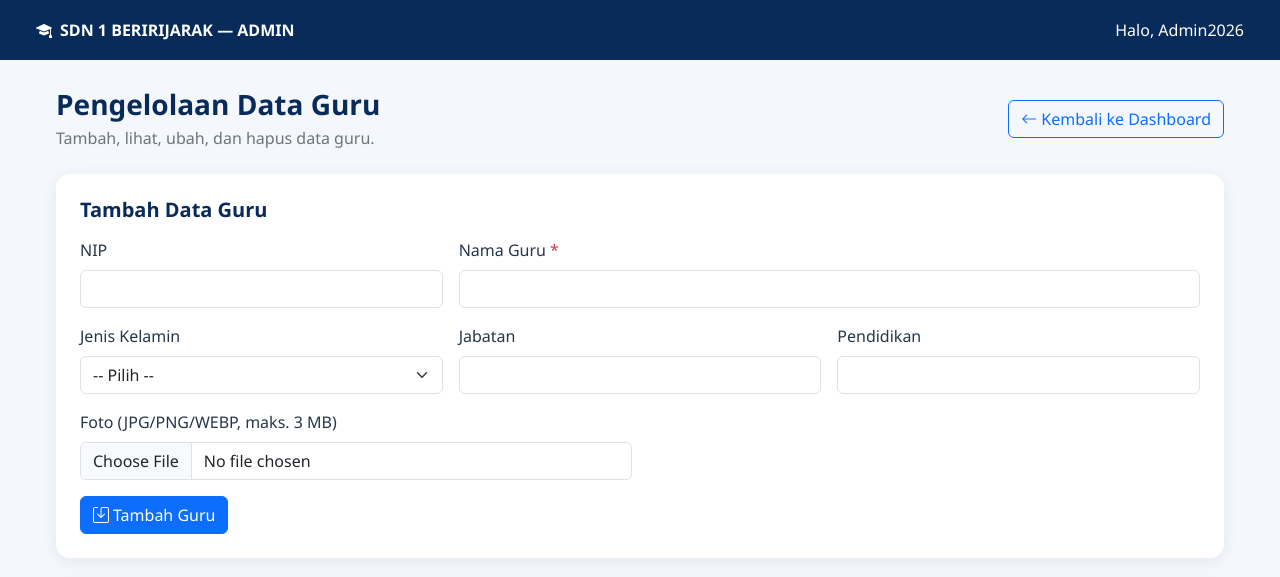
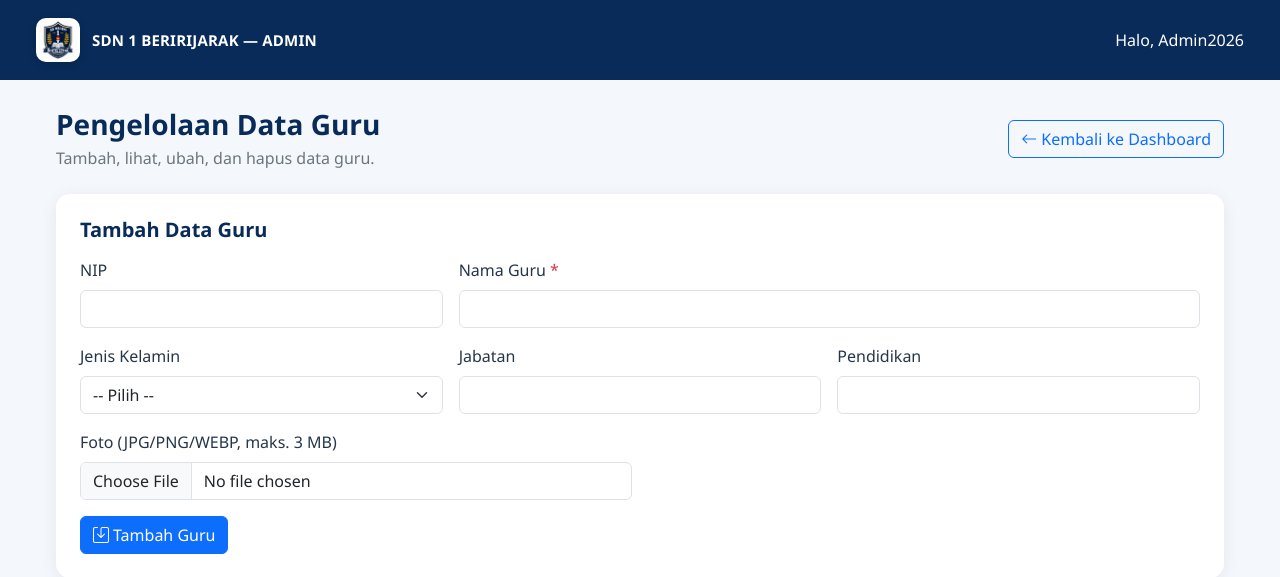
Before and after one commit to rialatifa72-coder/website-sdn1-beririjarak, a PHP site: page /admin/data_guru.php in a window 1280 px wide. Shown: the top 577 px of the page. Run offline with PHP 8.4, Linux system fonts and the light colour scheme; a user stored in the database is signed in; data that the repository does not hold is empty.

Commit message:
Tambahkan logo sekolah pada header halaman admin

```diff
--- a/admin/data_guru.php
+++ b/admin/data_guru.php
@@ -128,10 +128,14 @@ $daftarGuru = mysqli_query($koneksi, "SELECT id,nip,nama_guru,jenis_kelamin,jaba
 <link href="https://cdn.jsdelivr.net/npm/bootstrap-icons@1.11.3/font/bootstrap-icons.min.css" rel="stylesheet">
 <style>
 body{background:#f4f7fb;color:#26364a;font-family:'Segoe UI',Tahoma,sans-serif}.topbar{background:#082b59;color:#fff;padding:18px 24px}.wrap{max-width:1200px;margin:28px auto;padding:0 16px}.panel{background:#fff;border:0;border-radius:14px;box-shadow:0 3px 16px rgba(20,50,90,.07);padding:24px}.table th{background:#edf4fc;color:#294665;white-space:nowrap}.foto{width:48px;height:48px;object-fit:cover;border-radius:8px}.judul{color:#082b59;font-weight:700}
+.admin-brand{display:flex;align-items:center;gap:12px;min-width:0}
+.admin-brand-logo{width:44px;height:44px;min-width:44px;object-fit:contain;background:#fff;border-radius:10px;padding:3px;box-shadow:0 2px 8px rgba(0,0,0,.15)}
+.admin-brand strong{font-size:15px;letter-spacing:.2px}
+@media(max-width:575px){.topbar{padding:12px 14px}.admin-brand-logo{width:38px;height:38px;min-width:38px}.admin-brand strong{font-size:12px}}
 </style>
 </head>
 <body>
-<header class="topbar"><div class="container-fluid d-flex justify-content-between align-items-center"><strong><i class="bi bi-mortarboard-fill me-2"></i>SDN 1 BERIRIJARAK — ADMIN</strong><span>Halo, <?= e($_SESSION["username"]) ?></span></div></header>
+<header class="topbar"><div class="container-fluid d-flex justify-content-between align-items-center"><div class="admin-brand"><img src="../logo.jpeg" alt="Logo SDN 1 Beririjarak" class="admin-brand-logo"><strong>SDN 1 BERIRIJARAK — ADMIN</strong></div><span>Halo, <?= e($_SESSION["username"]) ?></span></div></header>
 <main class="wrap">
 <div class="d-flex flex-wrap justify-content-between align-items-center gap-2 mb-4">
  <div><h1 class="h3 judul mb-1">Pengelolaan Data Guru</h1><p class="text-secondary mb-0">Tambah, lihat, ubah, dan hapus data guru.</p></div>
```
